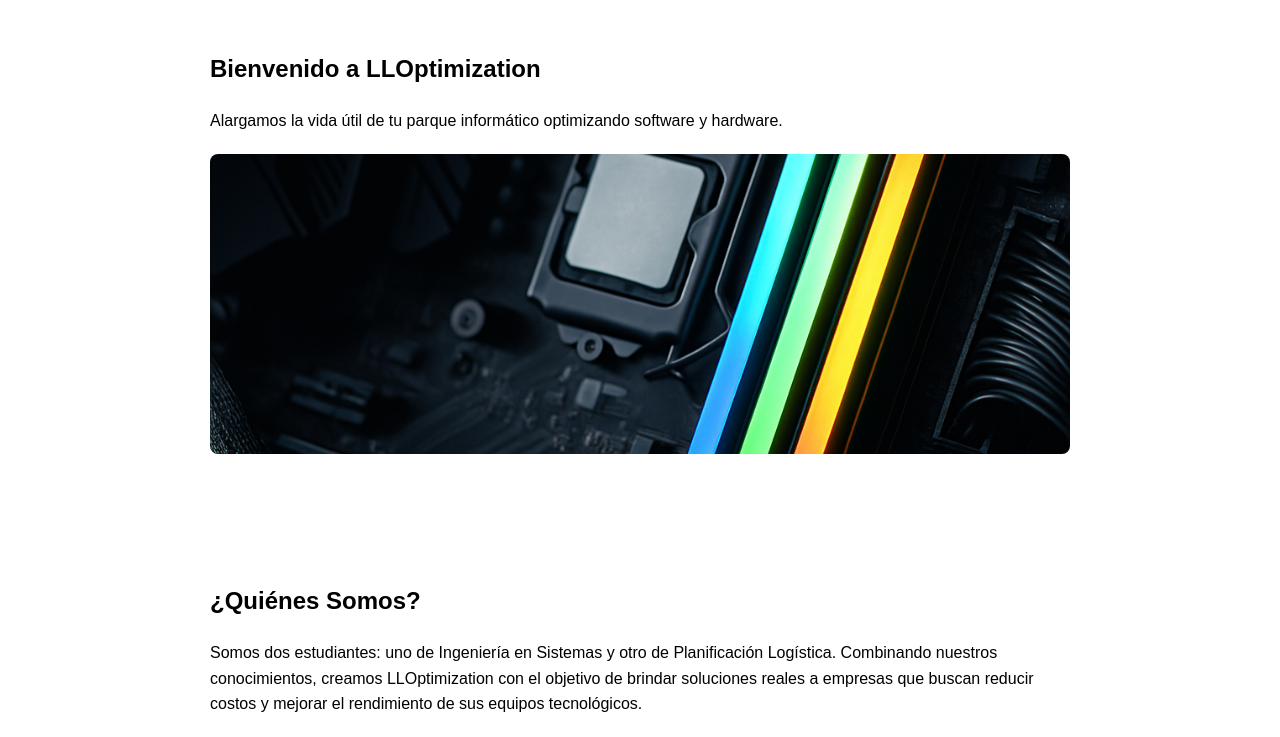
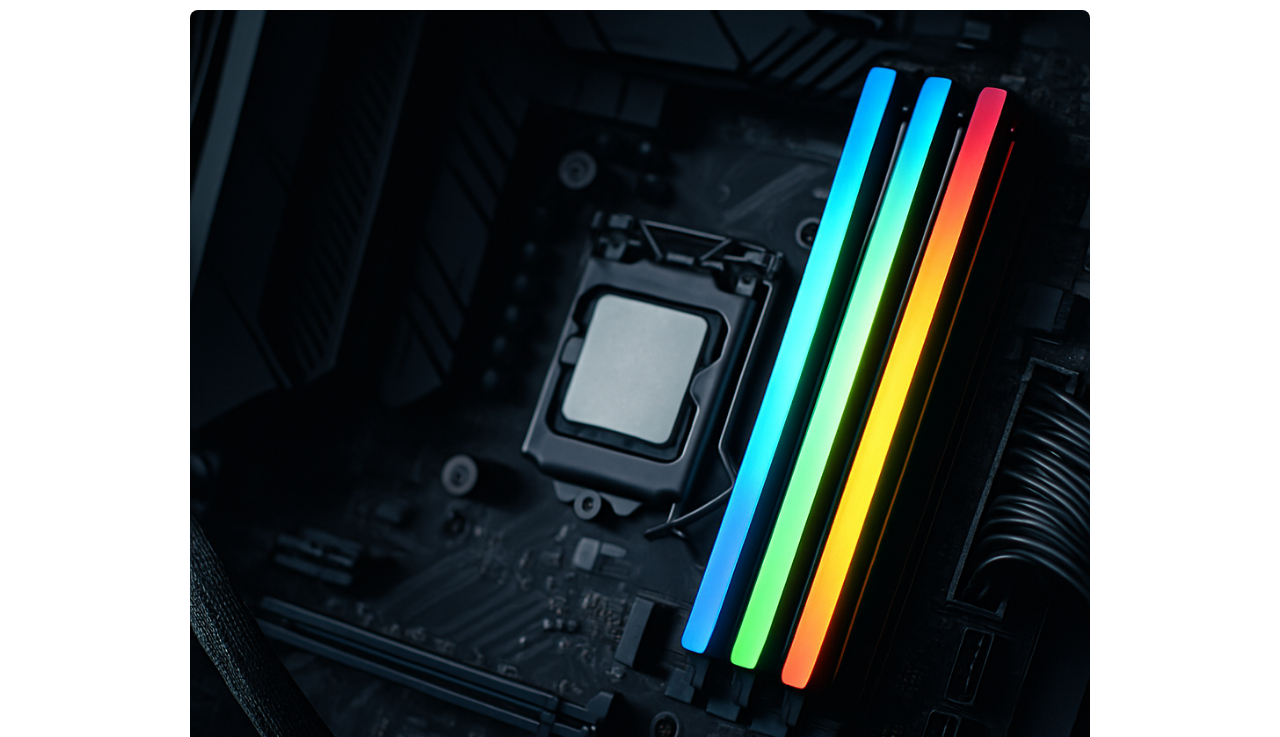
Before and after one commit to LYLOptimization/LYLOptimization, a plain HTML site: page index.html in a window 1280 px wide. Shown: the part 63-800 px from the top of the page. Drawn offline with Linux system fonts and the light colour scheme.

```diff
--- a/index.html
+++ b/index.html
@@ -110,10 +110,13 @@
     </nav>
   </header>
 
+  <div style="max-width: 900px; margin: 20px auto;">
+    <img src="banner-hardware.png" alt="Banner Hardware" style="width: 100%; border-radius: 8px;">
+  </div>
+
   <section id="inicio">
     <h1>Bienvenido a LLOptimization</h1>
     <p>Alargamos la vida útil de tu parque informático optimizando software y hardware.</p>
-    <img src="banner-hardware.png" alt="Bienvenida" class="bienvenida">
   </section>
 
   <section id="quienes">
```
